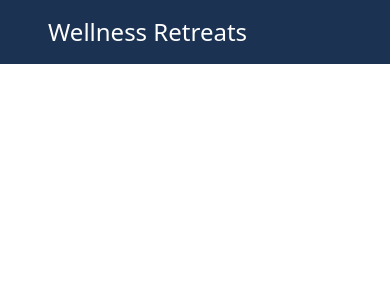
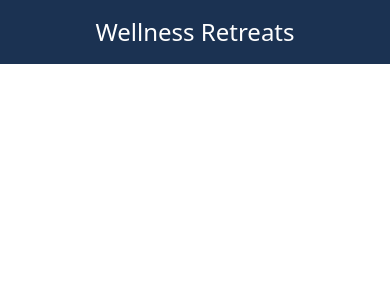
Before and after one commit to shristi-gupta21/assignment-shoonya, a React (Create React App) app: page / in a window 390 px wide. Shown: the top 300 px of the page. Built offline with nearby package versions, Linux system fonts and the light colour scheme.

Commit message:
responsive header ready

```diff
--- a/src/components/Header.js
+++ b/src/components/Header.js
@@ -2,7 +2,7 @@ import React from "react";
 
 export const Header = () => {
   return (
-    <header className="pl-12 text-white text-2xl bg-blue-1000 w-full h-16 flex items-center">
+    <header className="md:pl-12 text-white text-2xl bg-blue-1000 w-full h-16 flex justify-center md:justify-start items-center">
       <span>Wellness Retreats</span>
     </header>
   );
```
